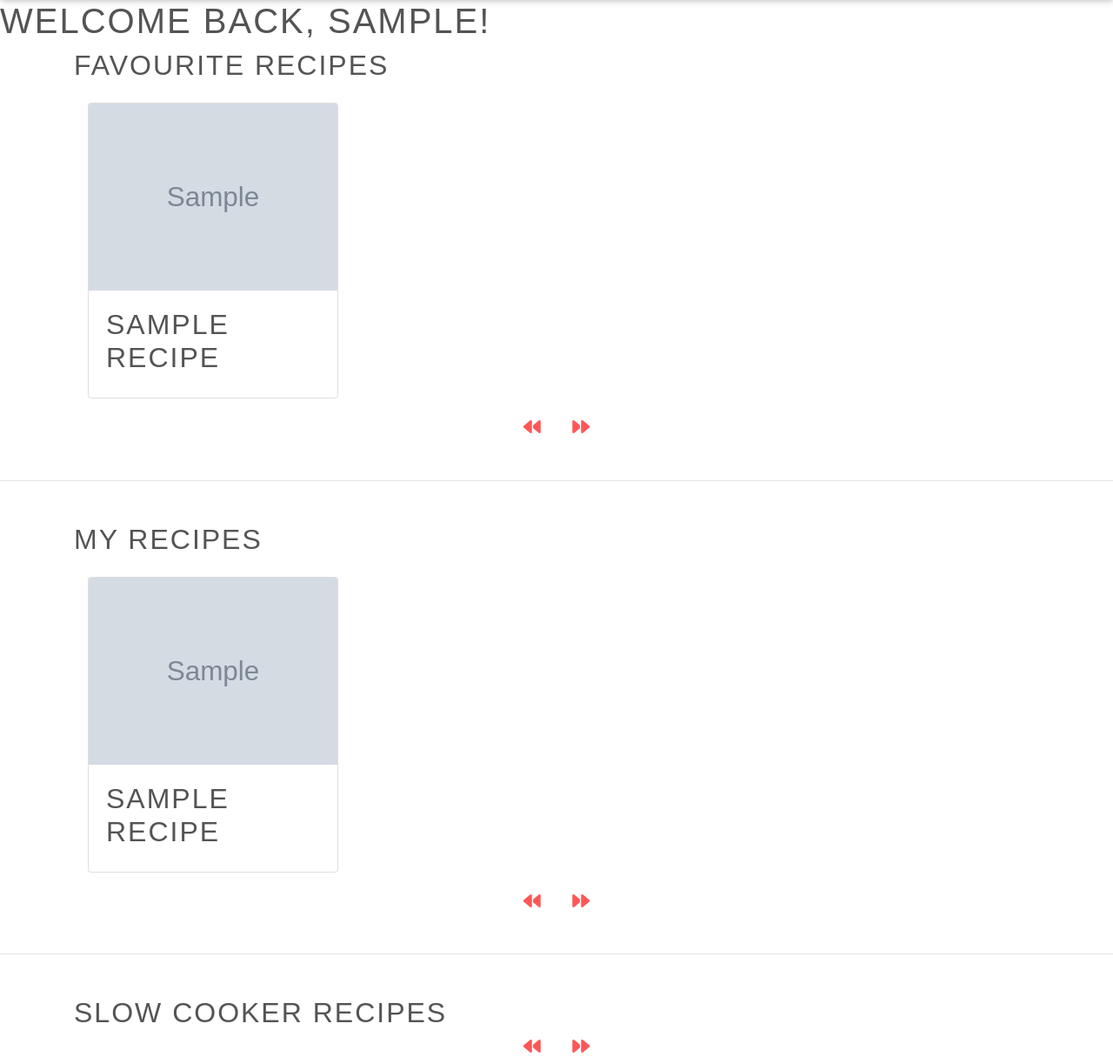
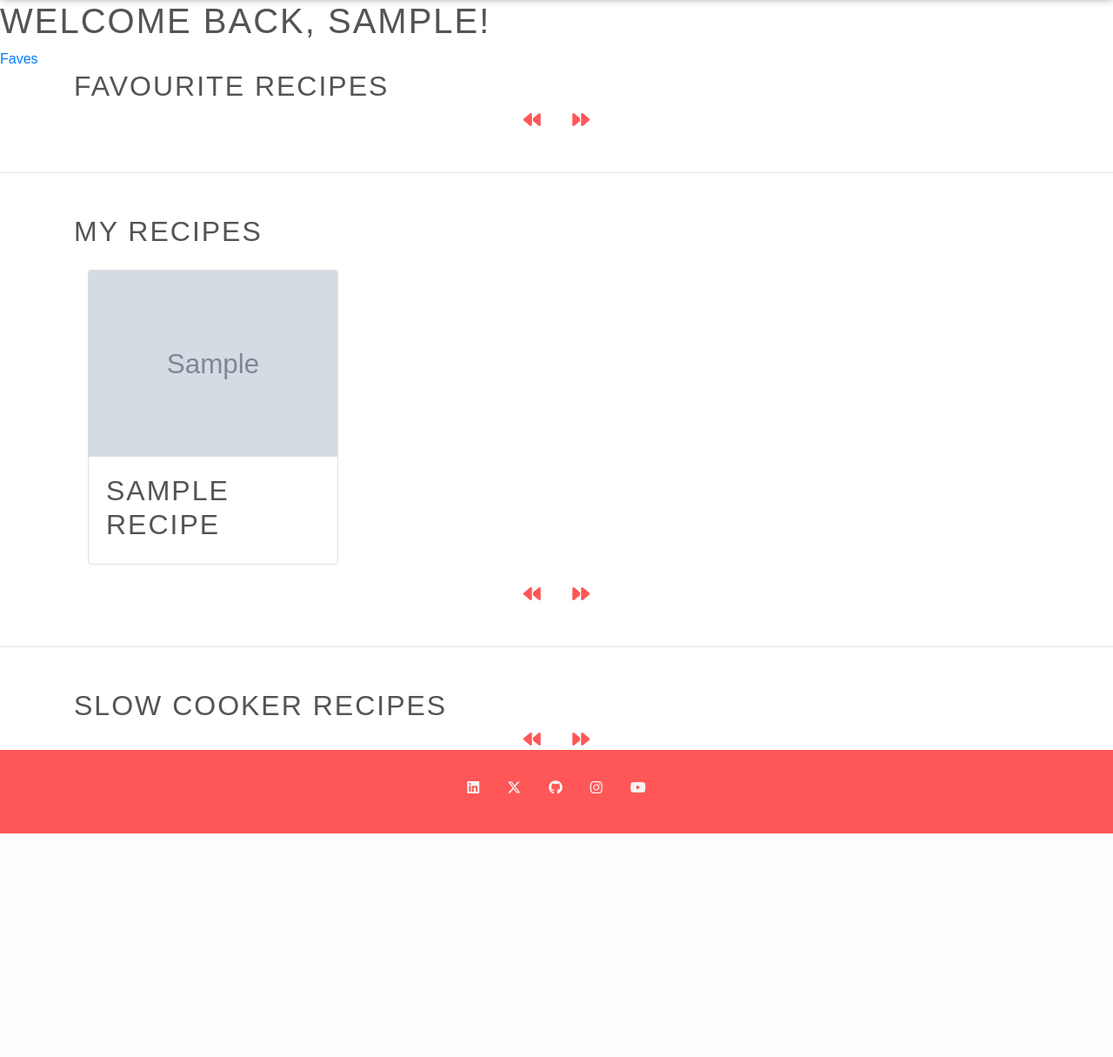
Before and after one commit to rachbry/recipme-django-cookbook, a Django app: page /recipes/my_recipes/ in a window 1280 px wide. Shown: the part 122-1337 px from the top of the page at 87% size. After the commit the page ends 1080 px from the top, so only its background shows below. Run offline with Django 4.2, Linux system fonts and the light colour scheme; a user stored in the database is signed in; tables that the repository leaves empty hold one stand-in row (values such as "Sample post"); grey boxes marked "Sample" are stand-in pictures; parts of the project's set-up code (start-up, migrations or seed data) failed here and were passed over; some libraries are stand-ins or nearby versions.

Commit message:
users can now add recipes to their favourites

```diff
--- a/recipes/models.py
+++ b/recipes/models.py
@@ -51,8 +51,9 @@ class Recipe(models.Model):
 
     freezable = models.BooleanField(default=False)
 
-    is_favourite = models.BooleanField(default=False)
-    favorited_by = models.ManyToManyField(User, blank=True)
+    favourites = models.ManyToManyField(
+        User, related_name='favourite', default=None, blank=True)
+
 
     def __str__(self):
         return str(self.title)
--- a/recipes/templates/recipes/my_recipes.html
+++ b/recipes/templates/recipes/my_recipes.html
@@ -4,15 +4,15 @@
 
 {% block content %}
 <h1>Welcome back, {{request.user.username}}!</h1>
-
+<a href="{% url 'favourite_list' %}">Faves</a>
 
 <!-- Carousel for all recipes -->
 <div class="container">
     <h2>Favourite recipes</h2>
     <div id="favouriteRecipesCarousel" class="carousel slide" data-ride="carousel">
         <div class="d-flex flex-nowrap overflow-auto">
-            {% for recipe in recipes %}
-            {% if request.user.is_authenticated and request.user in recipe.favorited_by.all %}
+            {% for recipe in user_favourite_recipes %}
+
             <a href="{% url 'full_recipe' pk=recipe.pk %}" class="recipes" aria-label="Click to view {{recipe.title}}">
                 <div class="card m-3 recipe-card">
                     <img src="{{recipe.image.url}}" alt="{{recipe.image_alt}}" class="card-img-top">
@@ -21,7 +21,7 @@
                     </div>
                 </div>
             </a>
-            {% endif %}
+
             {% endfor %}
             <!-- carousel buttons -->
         </div>
--- a/recipes/urls.py
+++ b/recipes/urls.py
@@ -1,5 +1,5 @@
 from django.urls import path
-from .views import AddRecipe, Recipes, MyRecipes, FullRecipe, DeleteRecipe, EditRecipe, SearchResultsView, ToggleFavouriteView
+from .views import AddRecipe, Recipes, MyRecipes, FullRecipe, DeleteRecipe, EditRecipe, SearchResultsView, favourite_add, favourite_list
 
 urlpatterns = [
     path('recipes/', Recipes.as_view(), name='recipes'),
@@ -9,6 +9,7 @@ urlpatterns = [
     path('delete/<slug:pk>/', DeleteRecipe.as_view(), name='delete_recipe'),
     path('edit/<slug:pk>/', EditRecipe.as_view(), name='edit_recipe'),
     path('search/', SearchResultsView.as_view(), name='search_results'),
-    path('recipes/toggle_favourite/<int:pk>/', ToggleFavouriteView.as_view(), name='toggle_favourite'),
+    path('fav/<int:id>/', favourite_add, name='favourite_add'),
+    path('favourite_recipes/', favourite_list, name='favourite_list'),
 
 ]
--- a/recipes/views.py
+++ b/recipes/views.py
@@ -6,6 +6,7 @@ from django.contrib.auth.decorators import login_required
 from django.contrib.auth.mixins import(
     UserPassesTestMixin, LoginRequiredMixin
 )
+
 
 from django.views import View
 from django.http import HttpResponseRedirect
@@ -194,26 +195,18 @@ class SearchResultsView(ListView):
 
         return recipes
 
-class ToggleFavouriteView(View):
-    """
-    Add or remove recipe from favourites
-    """
-    def post(self, request, *args, **kwargs):
-        recipe_id = self.kwargs['pk']
-        recipe = get_object_or_404(Recipe, pk=recipe_id)
-        recipe.is_favourite = not recipe.is_favourite
-        recipe.save()
-        return HttpResponseRedirect(reverse('full_recipe', args=[recipe_id]))
+
+@login_required
+def favourite_add(request, id):
+    recipe = get_object_or_404(Recipe, id=id)
+    if recipe.favourites.filter(id=request.user.id).exists():
+        recipe.favourites.remove(request.user)
+    else:
+        recipe.favourites.add(request.user)
+    return HttpResponseRedirect(request.META['HTTP_REFERER'])
 
 
 @login_required
-def toggle_favourite(request, pk):
-    recipe = get_object_or_404(Recipe, pk=pk)
-
-    # Check if the user has already favorited the recipe
-    if request.user in recipe.favorited_by.all():
-        recipe.favorited_by.remove(request.user)
-    else:
-        recipe.favorited_by.add(request.user)
-
-    return redirect('full_recipe', pk=pk)
+def favourite_list(request):
+    user_favourite_recipes = Recipe.objects.filter(favourites=request.user)
+    return render(request, 'recipes/favourite_recipes.html', {'user_favourite_recipes': user_favourite_recipes})
--- a/static/js/base.js
+++ b/static/js/base.js
@@ -1,23 +1,3 @@
-function toggleDescription() {
-    var descriptionContainer = document.getElementById('recipeDescriptionContainer');
-    var button = document.querySelector('.read-more-button');
-
-    // Toggle the expanded class
-    descriptionContainer.classList.toggle('expanded');
-
-    // Check if there are only two lines of text
-    var isTwoLines = descriptionContainer.scrollHeight <= descriptionContainer.clientHeight;
-
-    // Update button text based on the current state
-    button.textContent = descriptionContainer.classList.contains('expanded') ? 'See Less' : 'Read More';
-
-    // If not expanded and there are only two lines, hide the button
-    if (!descriptionContainer.classList.contains('expanded')) {
-        button.style.display = isTwoLines ? 'none' : 'inline-block';
-    } else {
-        button.style.display = 'inline-block';
-    }
-}
 
 function scrollRecipes(direction) {
     const container = document.querySelector('.overflow-auto');
```
Also changed, not shown: recipes/templates/recipes/favourite_recipes.html (+24 -10 lines), recipes/templates/recipes/full_recipe.html (+6 -6 lines), recipes/migrations/0002_recipe_favourites.py (added), recipes/migrations/0002_recipe_is_favourite.py (deleted).
